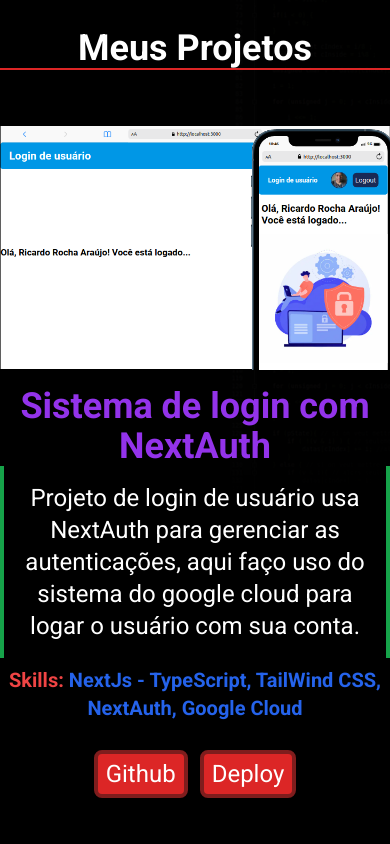
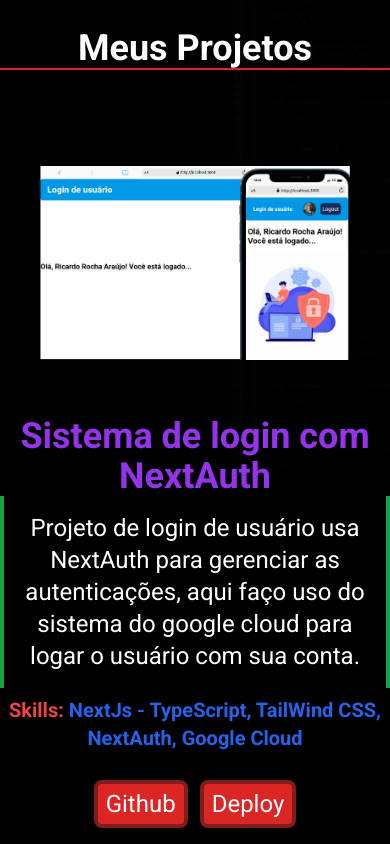
Before and after one commit to cardrocha/Portfolio_developer, a Next.js app: page / in a window 390 px wide. Shown: the part 2520-3364 px from the top of the page. Built offline with nearby package versions, Linux system fonts and the light colour scheme.

Commit message:
fix: responsive layout

```diff
--- a/src/components/RepoBox.tsx
+++ b/src/components/RepoBox.tsx
@@ -13,7 +13,7 @@
 const RepoBox = ({ image, title, description, language, link, deploy }: Props) => {
   return (
     <>
-      <div className="flex flex-col-reverse xl:flex-row gap-4 items-center mt-14 text-white order-last">
+      <div className="flex flex-col-reverse xl:flex-row gap-4 items-center mt-14 text-white">
         <div>
           <h2 className="text-4xl font-semibold text-center text-purple-600">
             {title}
@@ -43,7 +43,7 @@
             </a>
           </div>
         </div>
-        <Image src={image} alt={title} width={600} height={600} />
+        <Image className="p-10" src={image} alt={title} width={700} height={600} />
       </div>
     </>
   );
```
